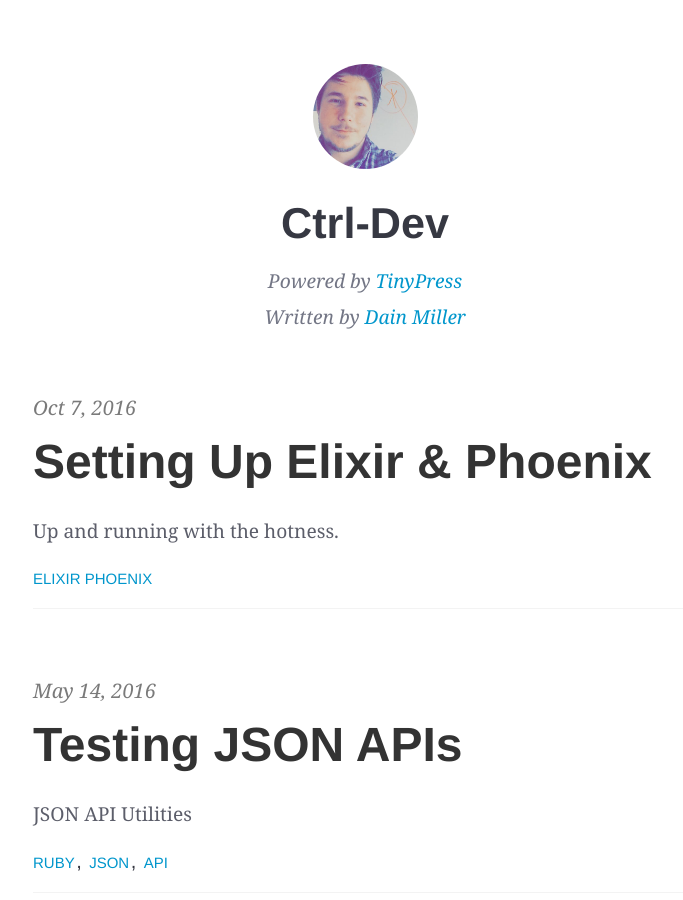
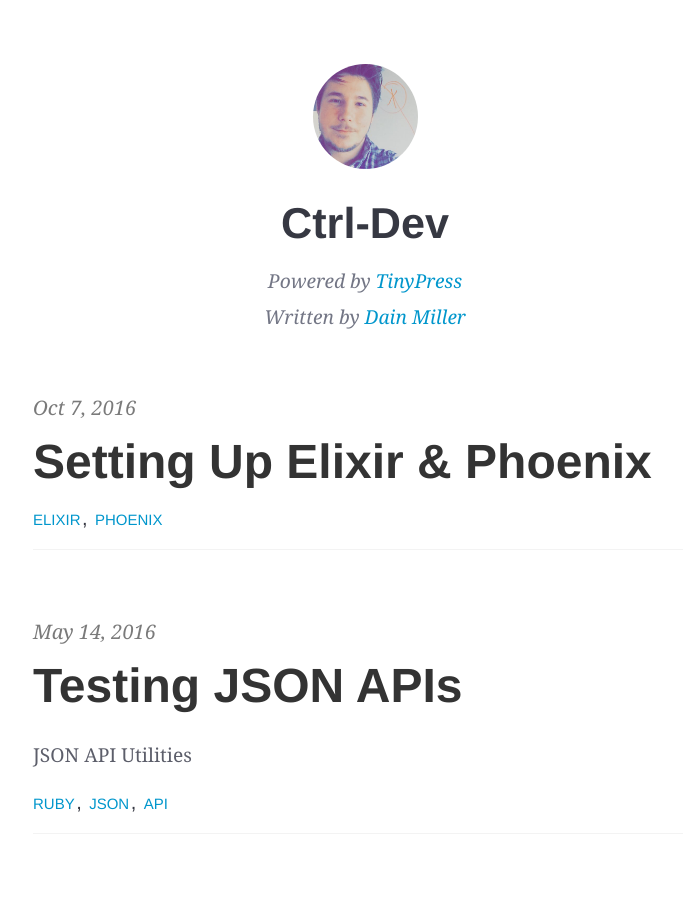
Before and after one commit to mraiur/dainmiller.github.io, a Jekyll site: the page built from index.html, in a window 1280 px wide and 900 px high. Shown: the whole window, without its empty margins (275-958 px from the left). Built offline with Jekyll 4.4.1, drawn with Linux system fonts in a browser that asks for light colours; the list of posts is cut into pages by our own code.

Commit message:
Post update: Setting Up Elixir & Phoenix

```diff
--- a/_posts/2016-10-07-setting-up-elixir-and-phoenix.markdown
+++ b/_posts/2016-10-07-setting-up-elixir-and-phoenix.markdown
@@ -2,11 +2,9 @@
 published: true
 title: Setting Up Elixir & Phoenix
 layout: post
-tags: [elixir phoenix]
+tags: [elixir, phoenix]
 categories: [elixir]
-summary: Up and running with the hotness.
 ---
-
 Elixir and Phoenix. You know them, you want to learn them more.
 
 Let me help.
```
